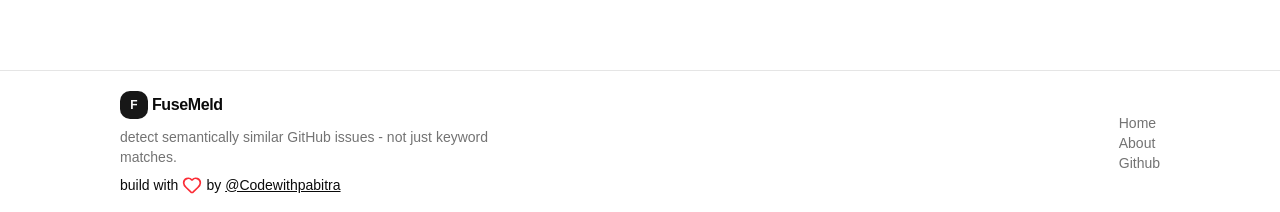
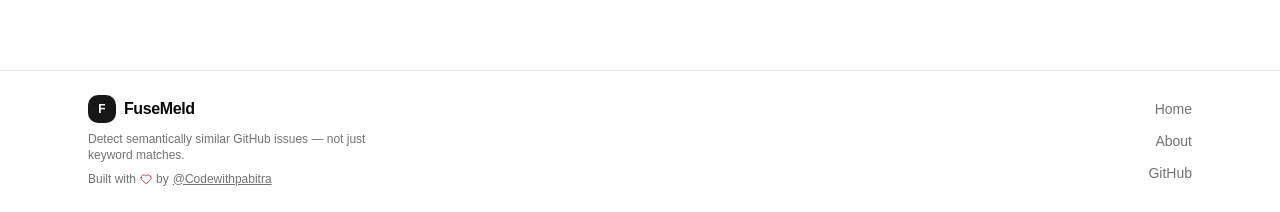
Before and after one commit to Codewithpabitra/FuseMeld, a React (Vite) app in the folder client/: page / in a window 1280 px wide. Shown: the part 792-1004 px from the top of the page. Built offline with nearby package versions, Linux system fonts and the light colour scheme; no server answers.

Commit message:
update the footer just like navbar alignment

```diff
--- a/client/src/components/Footer.tsx
+++ b/client/src/components/Footer.tsx
@@ -4,13 +4,16 @@ import { Heart } from "lucide-react";
 
 const Footer = () => {
   return (
-    <div className="w-full mx-auto py-5 px-5 sm:px-30 flex flex-col gap-2 sm:flex-row sm:items-center sm:justify-between border-t border-border bg-background/80 backdrop-blur-md ">
-      <div className="flex flex-col items-start gap-2">
+    <footer className="w-full border-t border-border bg-background/80 backdrop-blur-md">
+      <div className="max-w-6xl mx-auto px-6 py-6 flex flex-col gap-6 sm:flex-row sm:items-center sm:justify-between">
+
+        {/* Left — branding */}
+        <div className="flex flex-col gap-2">
           <motion.div
             initial={{ opacity: 0, x: -20 }}
             animate={{ opacity: 1, x: 0 }}
             transition={{ duration: 0.6 }}
-          className="flex justify-center items-center gap-1"
+            className="flex items-center gap-2"
           >
             <div className="w-7 h-7 rounded-lg bg-primary flex items-center justify-center">
               <span className="text-primary-foreground text-xs font-bold">F</span>
@@ -19,55 +22,66 @@ const Footer = () => {
               FuseMeld
             </span>
           </motion.div>
+
           <motion.p
             initial={{ opacity: 0, x: -20 }}
             animate={{ opacity: 1, x: 0 }}
             transition={{ duration: 0.8 }}
-          className="text-sm sm:max-w-sm text-muted-foreground"
+            className="text-xs text-muted-foreground max-w-xs"
           >
-          detect semantically similar GitHub issues - not just keyword matches.
+            Detect semantically similar GitHub issues — not just keyword matches.
           </motion.p>
-        <p className="text-sm flex ">
-          build with <Heart size={20} className="mx-1 text-red-500" /> by{" "}
+
+          <p className="text-xs text-muted-foreground flex items-center gap-1">
+            Built with <Heart size={12} className="text-red-500" /> by{" "}
             <a
               href="https://github.com/Codewithpabitra"
               target="_blank"
-            className="ml-1 underline"
+              rel="noopener noreferrer"
+              className="underline hover:text-foreground transition-colors"
             >
-            {" "}
               @Codewithpabitra
             </a>
           </p>
         </div>
-      <div className="">
+
+        {/* Right — links */}
         <motion.ul
           initial={{ opacity: 0, x: -20 }}
           animate={{ opacity: 1, x: 0 }}
           transition={{ duration: 0.8 }}
-          className="flex flex-col "
+          className="flex flex-row items-center gap-5 sm:flex-col sm:items-end sm:gap-2"
         >
+          <li>
             <Link
               to="/"
               className="text-sm text-muted-foreground hover:text-foreground transition-colors"
             >
               Home
             </Link>
+          </li>
+          <li>
             <Link
               to="/about"
               className="text-sm text-muted-foreground hover:text-foreground transition-colors"
             >
               About
             </Link>
+          </li>
+          <li>
             <a
               href="https://github.com/Codewithpabitra/FuseMeld"
               target="_blank"
+              rel="noopener noreferrer"
               className="text-sm text-muted-foreground hover:text-foreground transition-colors"
             >
-            Github
+              GitHub
             </a>
+          </li>
         </motion.ul>
+
       </div>
-    </div>
+    </footer>
   );
 };
 
```
Lines whose indentation alone changed are shown as unchanged.
